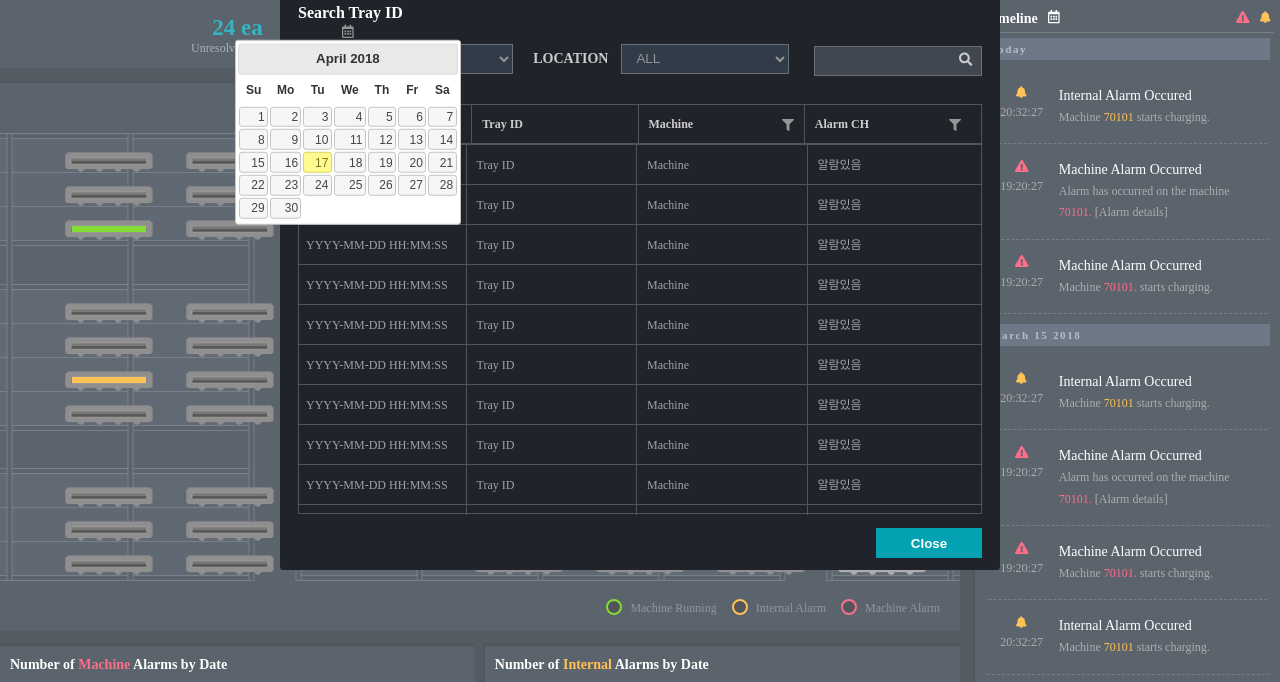
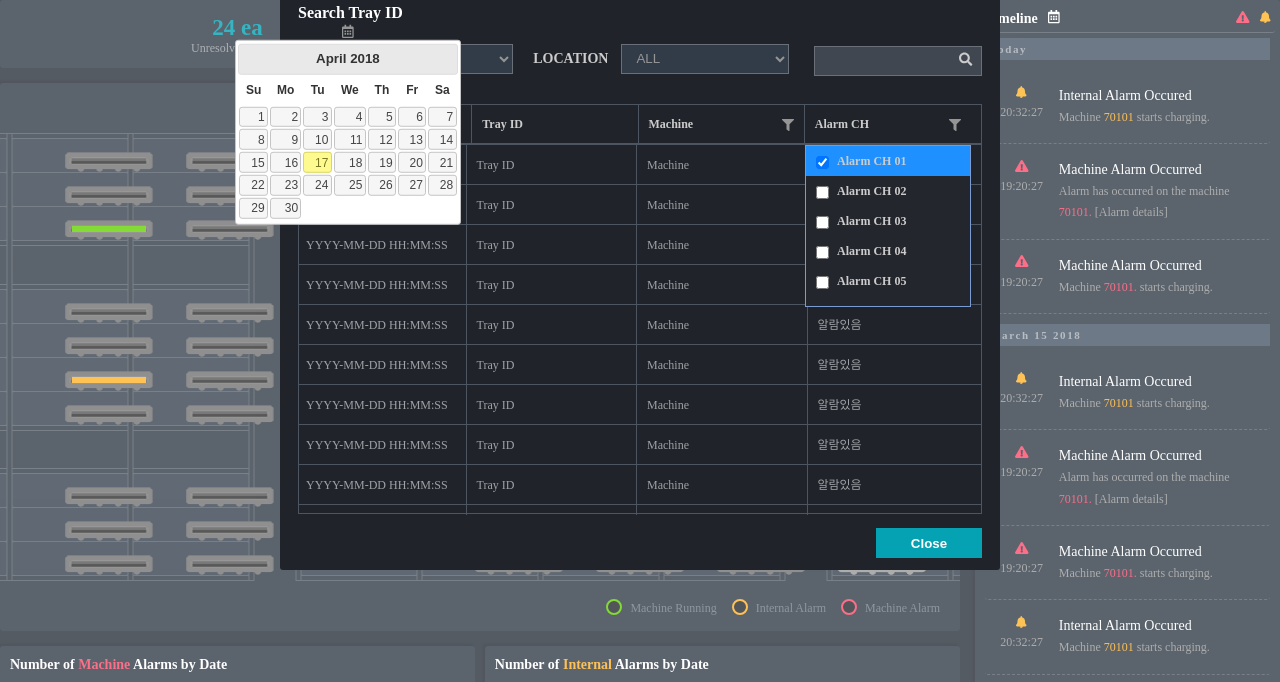
Before and after one commit to Lobkorea/EWS, a plain HTML site: page index.html in a window 1280 px wide. Shown: the part 60-742 px from the top of the page. Drawn offline with Linux system fonts and the light colour scheme; a web font is replaced by a local one.

Commit message:
filter 클래스 예제 & jquery datepicker
filter 클래스 예제 & jquery datepicker

```diff
--- a/css/common.css
+++ b/css/common.css
@@ -74,7 +74,8 @@ select {height:30px; padding-left:10px; background:#323c48; color:#959595; borde
 .class-searchTable .class-table .class-tr > th, .class-searchTable .class-table .class-tr > td {width:25%; margin-left:-3px; border-right:1px solid #4d5660; padding-left:10px;}
 .class-searchTable .class-table .class-tr > th:last-child, .class-searchTable .class-table .class-tr > td:last-child {border-right:none;}
 .class-searchTable .class-table .class-tr > th.class-on {background:linear-gradient(#000 10%, #20242a 30%);}
-.class-searchTable .class-table .class-tr > th > div {display:none; position:absolute; top:40px; left:0; width:100%; background:#24262d; border-radius:0; border:1px solid #7a9cd3;}
+.class-searchTable .class-table .class-tr .class-filter {display:none; position:absolute; top:40px; left:0; width:100%; background:#24262d; border-radius:0; border:1px solid #7a9cd3;}
+.class-searchTable .class-table .class-tr .class-filter.class-on {display:block;}
 .class-searchM {position:relative; width:100%; height:39px; border-bottom:1px solid #7a9cd3; padding:4px; border-radius:0;}
 .class-searchM input {width:100%; height:31px; vertical-align:top; border-radius:0; background:#404750; border:1px solid #5c626a;}
 .class-searchM .class-btnSearchM {position:absolute; top:50%; right:13px; transform:translateY(-50%);}
--- a/index.html
+++ b/index.html
@@ -105,7 +105,7 @@
                                 <!-- filtering 클릭했을 때 th에 class-on 활성화 -->
                                 <th class="class-tMachine class-mFil <!--class-on-->">Machine
                                     <i class="fas fa-filter"></i>
-                                    <div class="class-Mfilter">
+                                    <div class="class-filter">
                                         <div class="class-searchM">
                                             <form id="id-searchM">
                                                 <input type="text" class="class-machine">
@@ -154,7 +154,7 @@
                                 <th class="class-tAlarm class-aFil <!--class-on-->">
                                     Alarm CH
                                     <i class="fas fa-filter"></i>
-                                    <div class="class-Afilter">
+                                    <div class="class-filter class-on">
                                         <ul class="class-filterList">
                                             <li class="class-act">
                                                 <form>
```
Also changed, not shown: application.html (+3 -3 lines).
